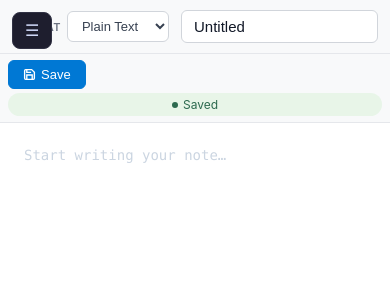
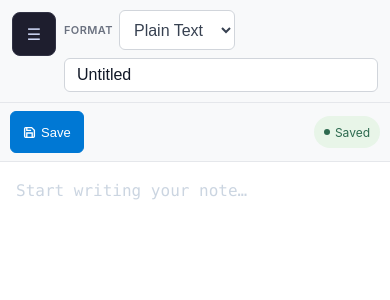
Before and after one commit to Johnixepic/djagngofinalNp, a Django app: page /notes/new/ in a window 390 px wide. Shown: the top 300 px of the page. Run offline with Django 5.2, Linux system fonts and the light colour scheme; data that the repository does not hold is empty; some libraries are stand-ins or nearby versions.

Commit message:
Improve mobile editor, preview, and touch layouts

```diff
--- a/notepad/static/notepad/style.css
+++ b/notepad/static/notepad/style.css
@@ -995,3 +995,204 @@ select[name="format_type"]:focus {
     outline: 2px solid var(--accent);
     outline-offset: 3px;
 }
+
+
+/* === NP-021: Mobile editor and touch usability === */
+html, body {
+    min-height: 100%;
+    min-height: 100dvh;
+}
+
+.app-container {
+    min-height: 100%;
+    min-height: 100dvh;
+}
+
+@media (max-width: 768px) {
+    .sidebar {
+        width: min(280px, 86vw);
+        min-width: 0;
+        max-width: 86vw;
+        height: 100%;
+        height: 100dvh;
+        left: calc(-1 * min(300px, 90vw));
+    }
+
+    .sidebar.open { left: 0; }
+
+    .editor-area {
+        width: 100%;
+        min-width: 0;
+        height: 100%;
+        height: 100dvh;
+    }
+
+    .sidebar-toggle {
+        min-width: 44px;
+        min-height: 44px;
+        display: grid;
+        place-items: center;
+        padding: 8px;
+    }
+
+    .title-bar {
+        padding: 10px 12px 10px 64px;
+        gap: 8px;
+    }
+
+    .title-bar .title-input {
+        min-width: 0;
+        width: 100%;
+        flex: 1 1 100%;
+        order: 2;
+        font-size: 16px;
+    }
+
+    .format-selector {
+        order: 1;
+        min-height: 40px;
+    }
+
+    .format-selector select {
+        min-height: 40px;
+        font-size: 16px;
+    }
+
+    .toolbar {
+        gap: 8px;
+        padding: 8px 10px;
+    }
+
+    .toolbar .btn {
+        min-height: 42px;
+        padding: 9px 12px;
+        justify-content: center;
+    }
+
+    .save-status {
+        width: auto;
+        min-height: 32px;
+        margin-left: auto;
+        justify-content: flex-end;
+    }
+
+    .editor-textarea {
+        min-width: 0;
+        padding: 16px;
+        font-size: 16px;
+        line-height: 1.65;
+        -webkit-overflow-scrolling: touch;
+    }
+
+    .preview-pane {
+        min-width: 0;
+        padding: 16px;
+        border-left: 0;
+        border-top: 1px solid var(--border);
+        -webkit-overflow-scrolling: touch;
+    }
+
+    .editor-wrapper.split-mode {
+        flex-direction: column;
+        min-height: 0;
+    }
+
+    .editor-wrapper.split-mode .editor-textarea,
+    .editor-wrapper.split-mode .preview-pane:not(.hidden) {
+        flex: 1 1 50%;
+        width: 100%;
+        height: auto;
+        min-height: 0;
+        max-height: 50%;
+    }
+
+    .editor-wrapper.split-mode .editor-textarea {
+        border-bottom: 1px solid var(--border);
+    }
+
+    .preview-content {
+        width: 100%;
+        font-size: 14px;
+    }
+
+    .preview-content table {
+        display: block;
+        max-width: 100%;
+        overflow-x: auto;
+    }
+
+    .modal-content {
+        width: calc(100vw - 32px);
+        max-width: 420px;
+        max-height: calc(100dvh - 32px);
+        overflow-y: auto;
+        padding: 22px;
+    }
+
+    .modal-actions {
+        flex-wrap: wrap;
+    }
+
+    .modal-actions .btn {
+        min-height: 42px;
+        flex: 1 1 auto;
+        justify-content: center;
+    }
+
+    .import-file-picker {
+        min-height: 58px;
+    }
+
+    .import-actions .btn {
+        min-height: 44px;
+        width: 100%;
+        justify-content: center;
+    }
+
+    .empty-state {
+        padding: 24px 16px;
+    }
+
+    .empty-state-actions {
+        width: 100%;
+        flex-direction: column;
+    }
+
+    .empty-state-actions .btn {
+        min-height: 44px;
+        justify-content: center;
+    }
+}
+
+@media (max-width: 380px) {
+    .toolbar .btn {
+        flex: 1 1 calc(50% - 8px);
+    }
+
+    .save-status {
+        width: 100%;
+        justify-content: center;
+        margin-left: 0;
+    }
+
+    .format-label { display: none; }
+
+    .editor-wrapper.split-mode .editor-textarea,
+    .editor-wrapper.split-mode .preview-pane:not(.hidden) {
+        flex-basis: 50%;
+    }
+}
+
+/* Respect devices that prefer reduced motion. */
+@media (prefers-reduced-motion: reduce) {
+    .sidebar,
+    .btn,
+    .btn-new,
+    .btn-import-link {
+        transition: none;
+    }
+
+    .save-status.saving .status-dot {
+        animation: none;
+    }
+}
```
